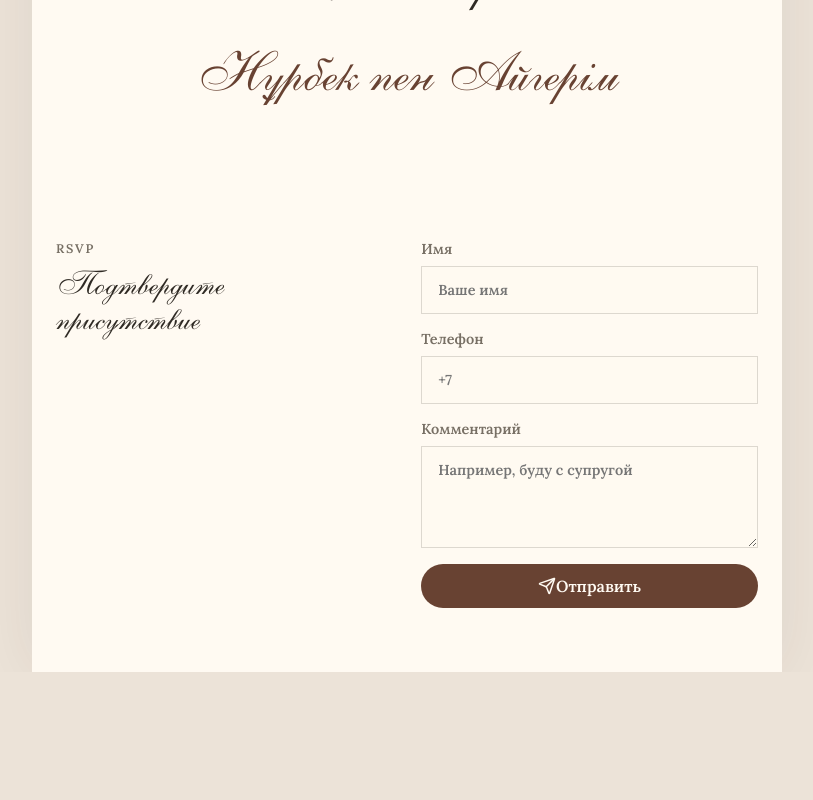
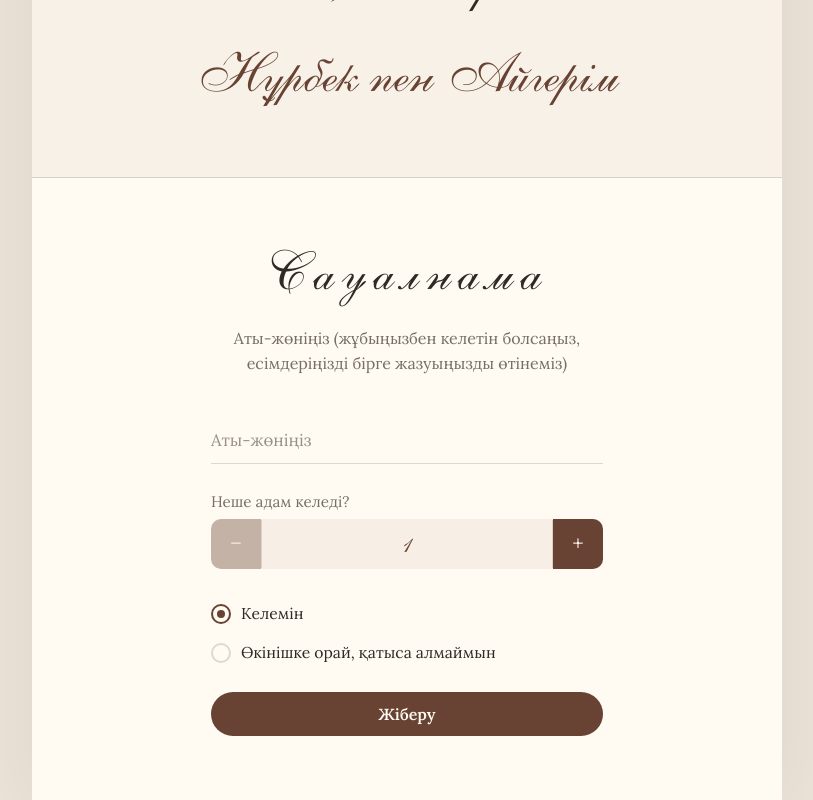
Before and after one commit to Nurdaulet7/uilenu-toi-invitation-, a React (Vite) app: page / in a window 1280 px wide. Shown: the part 3468-4268 px from the top of the page, without its empty margins (233-1046 px from the left). Before the commit the page ends 4140 px from the top, so only its background shows below. Built offline with nearby package versions, Linux system fonts and the light colour scheme; no server answers.

Commit message:
Add RSVP functionality to the wedding invitation. Implement RSVP form with Telegram integration for responses, including state management and error handling. Update styles for improved layout and user experience. Enhance environment variables for Telegram bot configuration.

```diff
--- a/src/features/rsvp-form/ui/RSVPForm.module.scss
+++ b/src/features/rsvp-form/ui/RSVPForm.module.scss
@@ -1,31 +1,179 @@
-.form {
-  display: grid;
-  gap: 16px;
+.fieldHeading {
+  margin: 0;
+  margin-bottom: 8px;
+  color: var(--color-muted);
+  font-size: 0.95rem;
+  // font-weight: 700;
+  // letter-spacing: 0.16em;
+  // text-transform: uppercase;
 }
 
-label {
-  display: grid;
-  gap: 8px;
-  color: var(--color-muted);
-  font-size: 0.9rem;
-  font-weight: 700;
+.fieldBlock {
+  display: flex;
+  flex-direction: column;
+  align-items: stretch;
 }
 
-input,
-textarea {
+.input {
   width: 100%;
-  border: 1px solid var(--color-line);
-  border-radius: 0;
-  padding: 14px 16px;
+  box-sizing: border-box;
+  padding: 12px 0;
+  border: none;
+  border-bottom: 1px solid var(--color-line);
+  font-family: var(--font-body);
+  font-size: 1.05rem;
   color: var(--color-ink);
-  background: rgba(255, 250, 242, 0.8);
+  background: transparent;
   outline: none;
+  transition: border-color 0.16s ease;
+
+  &::placeholder {
+    color: var(--color-muted);
+    opacity: 0.75;
+  }
 
   &:focus {
-    border-color: var(--color-accent);
+    border-color: var(--color-accent-strong);
   }
 }
 
-textarea {
-  resize: vertical;
+.counter {
+  display: flex;
+  max-width: 100%;
+  align-items: center;
+  overflow: hidden;
+  border-radius: 10px;
+  background: rgba(140, 95, 73, 0.07);
 }
+
+.counterBtn {
+  display: flex;
+  width: 50px;
+  height: 50px;
+  flex-shrink: 0;
+  align-items: center;
+  justify-content: center;
+  border: none;
+  background: var(--color-accent-strong);
+  color: var(--color-surface);
+  font-size: 1.35rem;
+  line-height: 1;
+  cursor: pointer;
+  transition:
+    background-color 0.16s ease,
+    opacity 0.16s ease;
+
+  &:hover:not(:disabled) {
+    opacity: 0.92;
+  }
+
+  &:disabled {
+    opacity: 0.35;
+    cursor: not-allowed;
+  }
+}
+
+.counterValue {
+  flex: 1;
+  padding-block: 10px;
+  border-right: 1px solid rgba(104, 66, 50, 0.18);
+  border-left: 1px solid rgba(104, 66, 50, 0.18);
+  font-family: var(--font-display);
+  font-size: 1.75rem;
+  font-weight: 400;
+  line-height: 1;
+  color: var(--color-accent-strong);
+  text-align: center;
+}
+
+.radios {
+  display: grid;
+  gap: 16px;
+  margin-top: 4px;
+}
+
+.radioLabel {
+  display: flex;
+  cursor: pointer;
+  align-items: flex-start;
+  gap: 10px;
+}
+
+.radioInput {
+  position: absolute;
+  width: 1px;
+  height: 1px;
+  margin: 0;
+  padding: 0;
+  border: 0;
+  clip-path: inset(50%);
+  overflow: hidden;
+  white-space: nowrap;
+}
+
+.radioCustom {
+  position: relative;
+  width: 20px;
+  height: 20px;
+  flex-shrink: 0;
+  margin-top: 3px;
+  border: 2px solid var(--color-line);
+  border-radius: 50%;
+  background: transparent;
+  transition: border-color 0.16s ease;
+
+  &::after {
+    content: "";
+    position: absolute;
+    inset: 4px;
+    border-radius: 50%;
+    background: var(--color-accent-strong);
+    opacity: 0;
+    transition: opacity 0.16s ease;
+  }
+
+  .radioInput:checked + & {
+    border-color: var(--color-accent-strong);
+
+    &::after {
+      opacity: 1;
+    }
+  }
+}
+
+.radioText {
+  padding-top: 1px;
+  font-family: var(--font-body);
+  font-size: 0.98rem;
+  line-height: 1.45;
+  color: var(--color-ink);
+}
+
+.submit {
+  justify-content: center;
+  width: 100%;
+}
+
+.form {
+  display: grid;
+  width: 100%;
+  gap: clamp(20px, 4vw, 28px);
+}
+
+.success {
+  margin: 8px 0 0;
+  color: var(--color-accent-strong);
+  font-family: var(--font-body);
+  font-size: 1.05rem;
+  line-height: 1.55;
+  text-align: center;
+}
+
+.errorMsg {
+  margin: 0;
+  color: #9a3d32;
+  font-family: var(--font-body);
+  font-size: 0.88rem;
+  line-height: 1.45;
+  text-align: center;
+}
--- a/src/features/rsvp-form/ui/RSVPForm.tsx
+++ b/src/features/rsvp-form/ui/RSVPForm.tsx
@@ -1,27 +1,148 @@
-import { Send } from 'lucide-react';
+import { FormEvent, useCallback, useState } from 'react';
 
+import { rsvpContent } from '@shared/config/rsvpContent';
+import { getRsvpTelegramCredentials } from '@shared/config/rsvpEnv';
 import { Button } from '@shared/ui/Button';
 
 import styles from './RSVPForm.module.scss';
 
+type Attendance = 'coming' | 'not-coming';
+
+type FormState = {
+  name: string;
+  guests: number;
+  attendance: Attendance;
+};
+
 export function RSVPForm() {
+  const [form, setForm] = useState<FormState>({ name: '', guests: 1, attendance: 'coming' });
+  const [status, setStatus] = useState<'idle' | 'loading' | 'success' | 'error'>('idle');
+
+  const changeGuests = useCallback((delta: number) => {
+    setForm((f) => ({
+      ...f,
+      guests: Math.max(1, Math.min(10, f.guests + delta)),
+    }));
+  }, []);
+
+  async function handleSubmit(e: FormEvent<HTMLFormElement>) {
+    e.preventDefault();
+    setStatus('loading');
+
+    const { botToken, chatId } = getRsvpTelegramCredentials();
+    if (!botToken || !chatId) {
+      setStatus('error');
+      return;
+    }
+
+    const attendanceText =
+      form.attendance === 'coming'
+        ? rsvpContent.attendanceComing
+        : rsvpContent.attendanceNotComing;
+
+    const text =
+      `📩 RSVP\n\n` +
+      `👤 ${form.name.trim()}\n` +
+      `👥 Адам саны: ${form.guests}\n` +
+      `✅ ${attendanceText}`;
+
+    try {
+      const res = await fetch(`https://api.telegram.org/bot${botToken}/sendMessage`, {
+        method: 'POST',
+        headers: { 'Content-Type': 'application/json' },
+        body: JSON.stringify({ chat_id: chatId, text }),
+      });
+
+      if (!res.ok) throw new Error('Telegram error');
+      setStatus('success');
+    } catch {
+      setStatus('error');
+    }
+  }
+
+  const { botToken: hasToken, chatId: hasChat } = getRsvpTelegramCredentials();
+  const telegramReady = Boolean(hasToken && hasChat);
+
+  if (status === 'success') {
+    return <p className={styles.success}>{rsvpContent.success}</p>;
+  }
+
   return (
-    <form className={styles.form}>
-      <label>
-        Имя
-        <input name="name" type="text" placeholder="Ваше имя" />
-      </label>
-      <label>
-        Телефон
-        <input name="phone" type="tel" placeholder="+7" />
-      </label>
-      <label>
-        Комментарий
-        <textarea name="comment" rows={4} placeholder="Например, буду с супругой" />
-      </label>
-      <Button type="submit">
-        <Send size={18} aria-hidden="true" />
-        Отправить
+    <form className={styles.form} onSubmit={handleSubmit}>
+      <div className={styles.fieldBlock}>
+        <input
+          id="rsvp-name"
+          required
+          autoComplete="name"
+          aria-label={rsvpContent.namePlaceholder}
+          className={styles.input}
+          name="name"
+          placeholder={rsvpContent.namePlaceholder}
+          type="text"
+          value={form.name}
+          onChange={(e) => setForm((f) => ({ ...f, name: e.target.value }))}
+        />
+      </div>
+
+      <div className={styles.fieldBlock}>
+        <p className={styles.fieldHeading}>{rsvpContent.guestsHeading}</p>
+        <div className={styles.counter}>
+          <button
+            aria-label="-1 адам"
+            className={styles.counterBtn}
+            disabled={form.guests <= 1}
+            type="button"
+            onClick={() => changeGuests(-1)}
+          >
+            −
+          </button>
+          <span className={styles.counterValue}>{form.guests}</span>
+          <button
+            aria-label="+1 адам"
+            className={styles.counterBtn}
+            disabled={form.guests >= 10}
+            type="button"
+            onClick={() => changeGuests(1)}
+          >
+            +
+          </button>
+        </div>
+      </div>
+
+      <div className={styles.fieldBlock}>
+        <div className={styles.radios} role="radiogroup" aria-label="Қатысу">
+          {(['coming', 'not-coming'] as const).map((val) => (
+            <label key={val} className={styles.radioLabel}>
+              <input
+                checked={form.attendance === val}
+                className={styles.radioInput}
+                name="attendance"
+                type="radio"
+                value={val}
+                onChange={() => setForm((f) => ({ ...f, attendance: val }))}
+              />
+              <span className={styles.radioCustom} aria-hidden />
+              <span className={styles.radioText}>
+                {val === 'coming' ? rsvpContent.attendanceComing : rsvpContent.attendanceNotComing}
+              </span>
+            </label>
+          ))}
+        </div>
+      </div>
+
+      {status === 'error' && (
+        <p className={styles.errorMsg} role="alert">
+          {telegramReady ? rsvpContent.errorGeneric : rsvpContent.errorNotConfigured}
+        </p>
+      )}
+
+      <Button
+        className={styles.submit}
+        disabled={status === 'loading'}
+        type="submit"
+        variant="primary"
+      >
+        {status === 'loading' ? rsvpContent.submitting : rsvpContent.submit}
       </Button>
     </form>
   );
--- /dev/null
+++ b/src/shared/config/rsvpContent.ts
@@ -0,0 +1,14 @@
+export const rsvpContent = {
+  kicker: "Сауалнама",
+  nameIntro:
+    "Аты-жөніңіз (жұбыңызбен келетін болсаңыз, есімдеріңізді бірге жазуыңызды өтінеміз)",
+  namePlaceholder: "Аты-жөніңіз",
+  guestsHeading: "Неше адам келеді?",
+  attendanceComing: "Келемін",
+  attendanceNotComing: "Өкінішке орай, қатыса алмаймын",
+  submit: "Жіберу",
+  submitting: "…",
+  success: "Рахмет! Сіздің жауабыңыз қабылданды.",
+  errorGeneric: "Қате орын алды. Қайталап көріңыз.",
+  errorNotConfigured: "Форма әлі бапталмаған. Той иесіне жеке хабарласыңыз.",
+} as const;
--- /dev/null
+++ b/src/shared/config/rsvpEnv.ts
@@ -0,0 +1,13 @@
+/** Telegram бот кілттері `.env`-те: `VITE_RSVP_TELEGRAM_BOT_TOKEN`, `VITE_RSVP_TELEGRAM_CHAT_ID` */
+
+export function getRsvpTelegramCredentials(): { botToken: string; chatId: string } {
+  const botToken =
+    typeof import.meta.env.VITE_RSVP_TELEGRAM_BOT_TOKEN === 'string'
+      ? import.meta.env.VITE_RSVP_TELEGRAM_BOT_TOKEN
+      : '';
+  const chatId =
+    typeof import.meta.env.VITE_RSVP_TELEGRAM_CHAT_ID === 'string'
+      ? import.meta.env.VITE_RSVP_TELEGRAM_CHAT_ID
+      : '';
+  return { botToken: botToken.trim(), chatId: chatId.trim() };
+}
--- a/src/vite-env.d.ts
+++ b/src/vite-env.d.ts
@@ -1,2 +1,8 @@
 /// <reference types="vite/client" />
 /// <reference types="vite-plugin-svgr/client" />
+
+interface ImportMetaEnv {
+  readonly VITE_INVITATION_TITLE?: string;
+  readonly VITE_RSVP_TELEGRAM_BOT_TOKEN?: string;
+  readonly VITE_RSVP_TELEGRAM_CHAT_ID?: string;
+}
--- a/src/widgets/HostsSection/ui/HostsSection.module.scss
+++ b/src/widgets/HostsSection/ui/HostsSection.module.scss
@@ -1,5 +1,7 @@
 .section {
   padding: var(--section-y) 0;
+  border-block: 1px solid var(--color-line);
+  background: var(--color-paper);
   color: var(--color-ink);
   text-align: center;
 }
--- a/src/widgets/RSVPSection/ui/RSVPSection.module.scss
+++ b/src/widgets/RSVPSection/ui/RSVPSection.module.scss
@@ -4,32 +4,45 @@
 }
 
 .inner {
+  display: flex;
+  flex-direction: column;
+  gap: clamp(24px, 5vw, 40px);
+  align-items: center;
+  margin: 0 auto;
+  max-width: 440px;
+  text-align: center;
+}
+
+.head {
   display: grid;
-  grid-template-columns: 1fr;
-  gap: clamp(32px, 7vw, 96px);
-  align-items: start;
+  gap: clamp(14px, 3vw, 20px);
 }
 
 .kicker {
-  margin: 0 0 12px;
-  color: var(--color-muted);
-  font-size: 0.78rem;
-  font-weight: 700;
+  margin: 0;
+  padding: 0;
+  border: none;
+  color: var(--color-ink);
+  font-family: "Qazaq SC", var(--font-display);
+  font-size: clamp(2.1rem, 6vw, 3.4rem);
+  font-weight: 400;
+  line-height: 1.18;
   letter-spacing: 0.14em;
-  text-transform: uppercase;
 }
 
-h2 {
+.intro {
   margin: 0;
-  font-family: var(--font-display);
-  font-size: clamp(2.6rem, 6vw, 5.4rem);
-  font-weight: 500;
-  line-height: 1;
+  // max-width: 34ch;
+  margin-inline: auto;
+  color: var(--color-muted);
+  font-family: var(--font-body);
+  font-size: clamp(0.9rem, 2.65vw, 1rem);
+  line-height: 1.58;
+  text-align: center;
+  text-wrap: balance;
 }
 
-@media (min-width: 820px) {
-  .inner {
-    max-width: 960px;
-    grid-template-columns: minmax(0, 0.9fr) minmax(320px, 1.1fr);
-  }
+.formWrap {
+  width: 100%;
+  text-align: left;
 }
--- a/src/widgets/RSVPSection/ui/RSVPSection.tsx
+++ b/src/widgets/RSVPSection/ui/RSVPSection.tsx
@@ -1,17 +1,20 @@
 import { RSVPForm } from '@features/rsvp-form';
+import { rsvpContent } from '@shared/config/rsvpContent';
 import { Container } from '@shared/ui/Container';
 
 import styles from './RSVPSection.module.scss';
 
 export function RSVPSection() {
   return (
-    <section className={styles.section}>
+    <section className={styles.section} id="rsvp">
       <Container className={styles.inner}>
-        <div>
-          <p className={styles.kicker}>RSVP</p>
-          <h2>Подтвердите присутствие</h2>
+        <header className={styles.head}>
+          <h2 className={styles.kicker}>{rsvpContent.kicker}</h2>
+          <p className={styles.intro}>{rsvpContent.nameIntro}</p>
+        </header>
+        <div className={styles.formWrap}>
+          <RSVPForm />
         </div>
-        <RSVPForm />
       </Container>
     </section>
   );
```
Also changed, not shown: src/shared/ui/ShapeDivider/ShapeDivider.module.scss (+15 -2 lines), src/shared/ui/ShapeDivider/ShapeDivider.tsx (+16 -3 lines), 1 other file (tests, documents, lock files or other folders).
